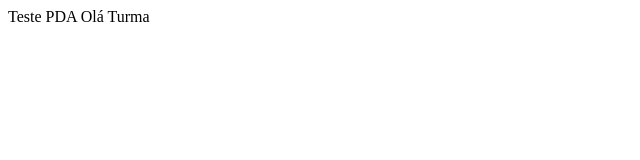
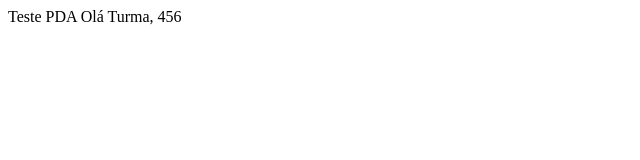
Before and after one commit to AdrielD/teste-pda, a plain HTML site: page index.html in a window 1280 px wide. Shown: the full height of the page, 0-640 px from the left. Drawn offline with Linux system fonts and the light colour scheme.

Commit message:
Alterei o index

```diff
--- a/index.html
+++ b/index.html
@@ -1,6 +1,6 @@
 <html>
   <head>Teste PDA</head>
   <body>
-    Olá Turma
+    Olá Turma, 456
   </body>
 </html>
```
